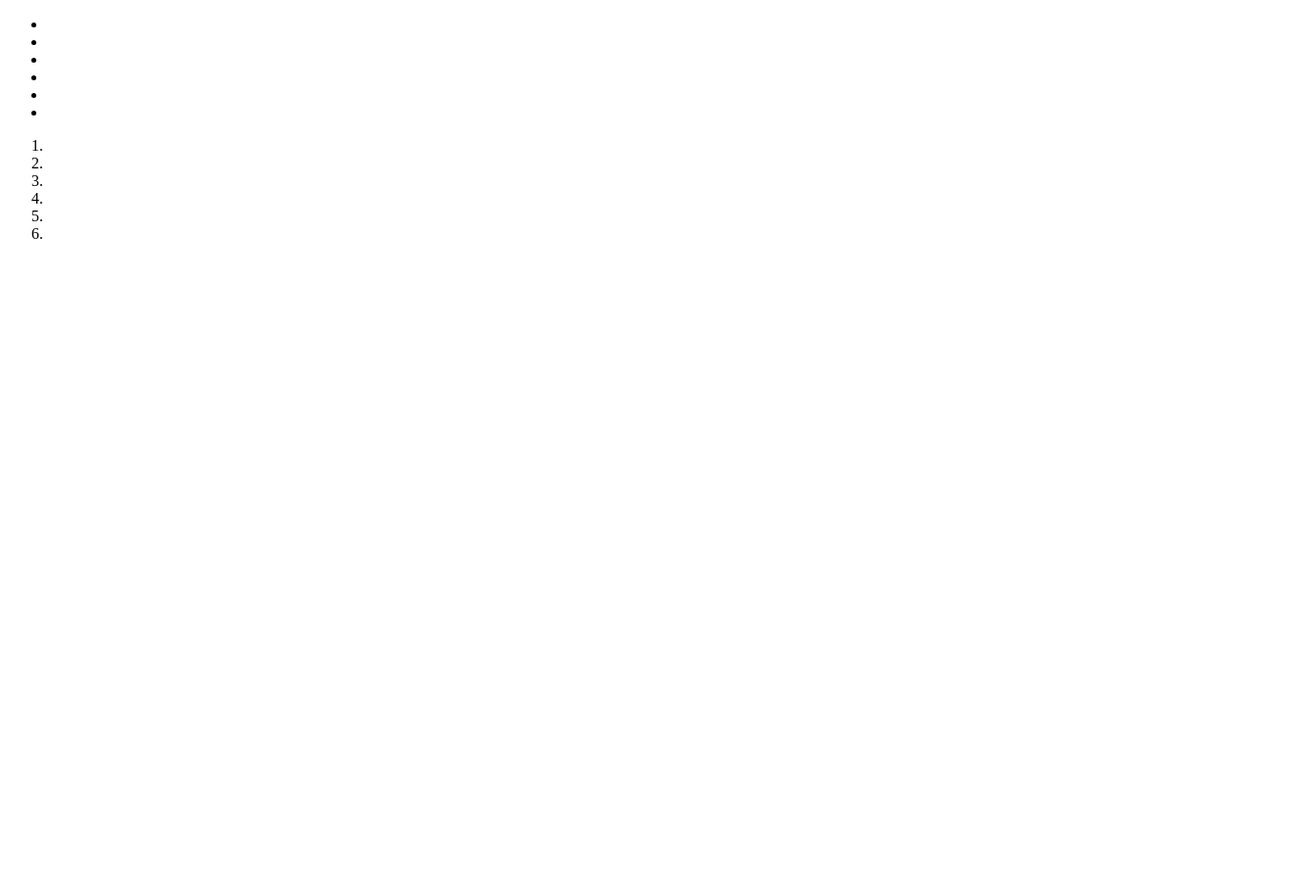
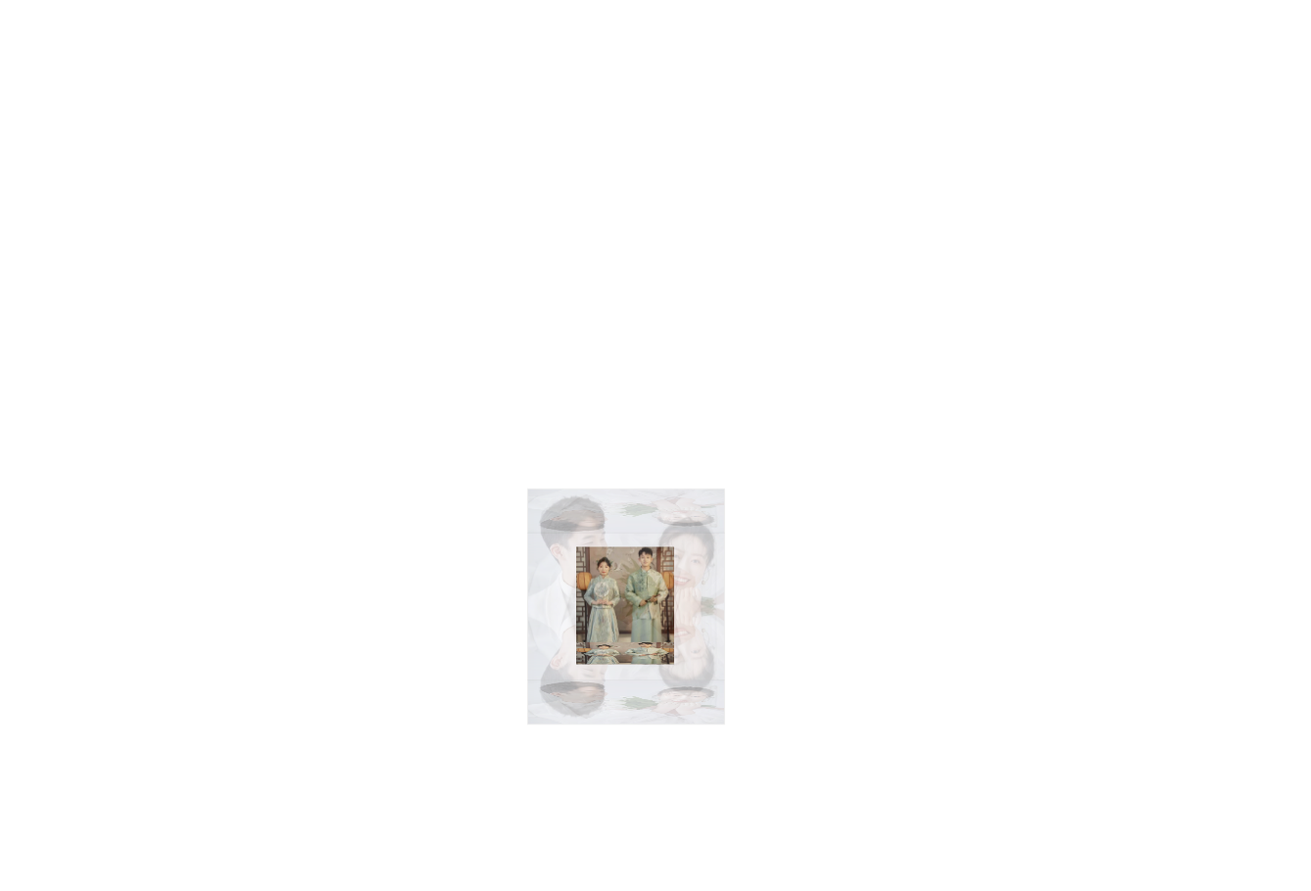
Before and after one commit to wyx96/yong, a plain HTML site: page index.html in a window 1280 px wide. Shown: the whole page at 98% size, 1338 px wide, since content can reach past the window. Before the commit the page ends 800 px from the top, so only its background shows below. Drawn offline with Linux system fonts and the light colour scheme; the site is published under a folder, as on GitHub Pages, so addresses that start at the root find nothing.

Commit message:
Update index.html

```diff
--- a/index.html
+++ b/index.html
@@ -3,7 +3,7 @@
 <head>
 <meta charset="UTF-8">
 <title>雍世杰</title>
-<link type="text/css" href="/index.css" rel="stylesheet" />
+<link type="text/css" href="./index.css" rel="stylesheet" />
 </head>
 <body>
 <div class="box">
```
